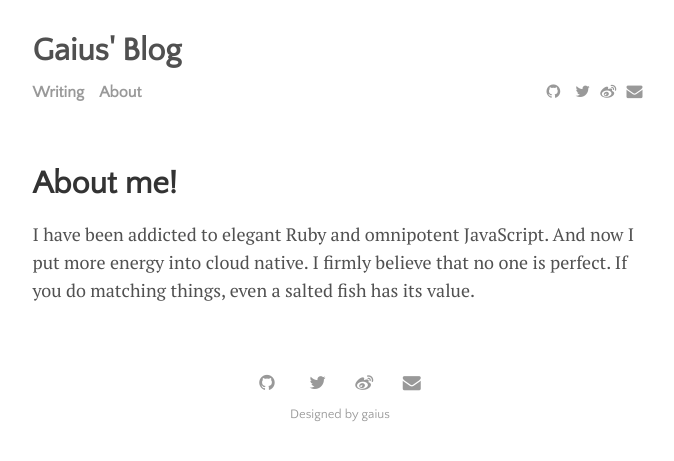
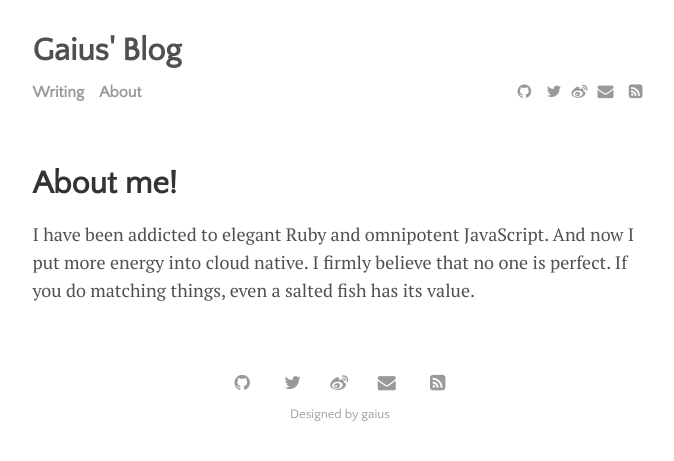
Before and after one commit to gaius-qi/gaius-qi.github.io, a Jekyll site: the page built from menu/about.md, in a window 1280 px wide. Shown: the top 461 px of the page, without its empty margins (300-974 px from the left). Built offline with Jekyll 4.4.1, drawn with Linux system fonts in a browser that asks for light colours.

Commit message:
feat: rss

```diff
--- a/_data/settings.yml
+++ b/_data/settings.yml
@@ -16,6 +16,7 @@ social:
 - {icon: 'twitter', link: 'https://twitter.com/gaius_qi'}
 - {icon: 'weibo', link: 'https://weibo.com/2037081677'}
 - {icon: 'envelope', link: 'mailto:gaius.qi@gmail.com'}
+- {icon: 'rss-square', link: '/feed.xml'}
 
 # Customize site text
 pagination:
```
